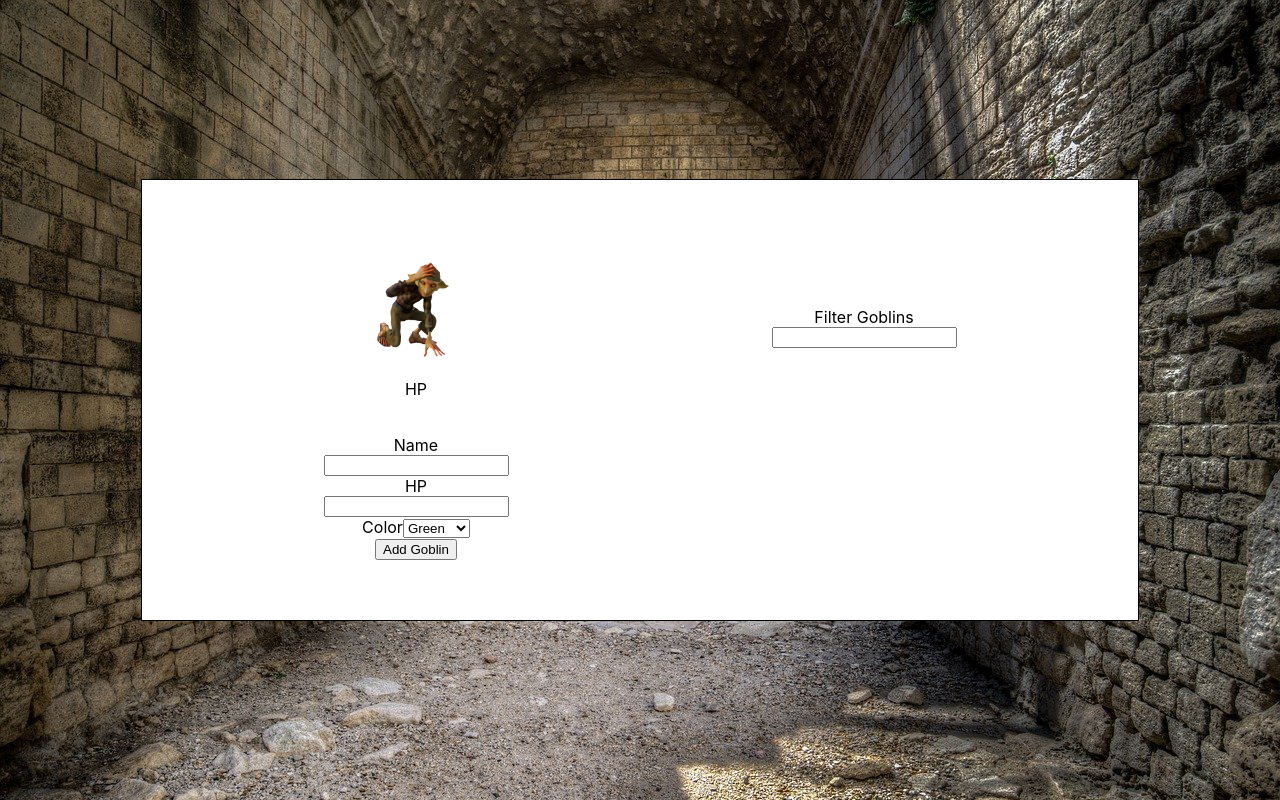
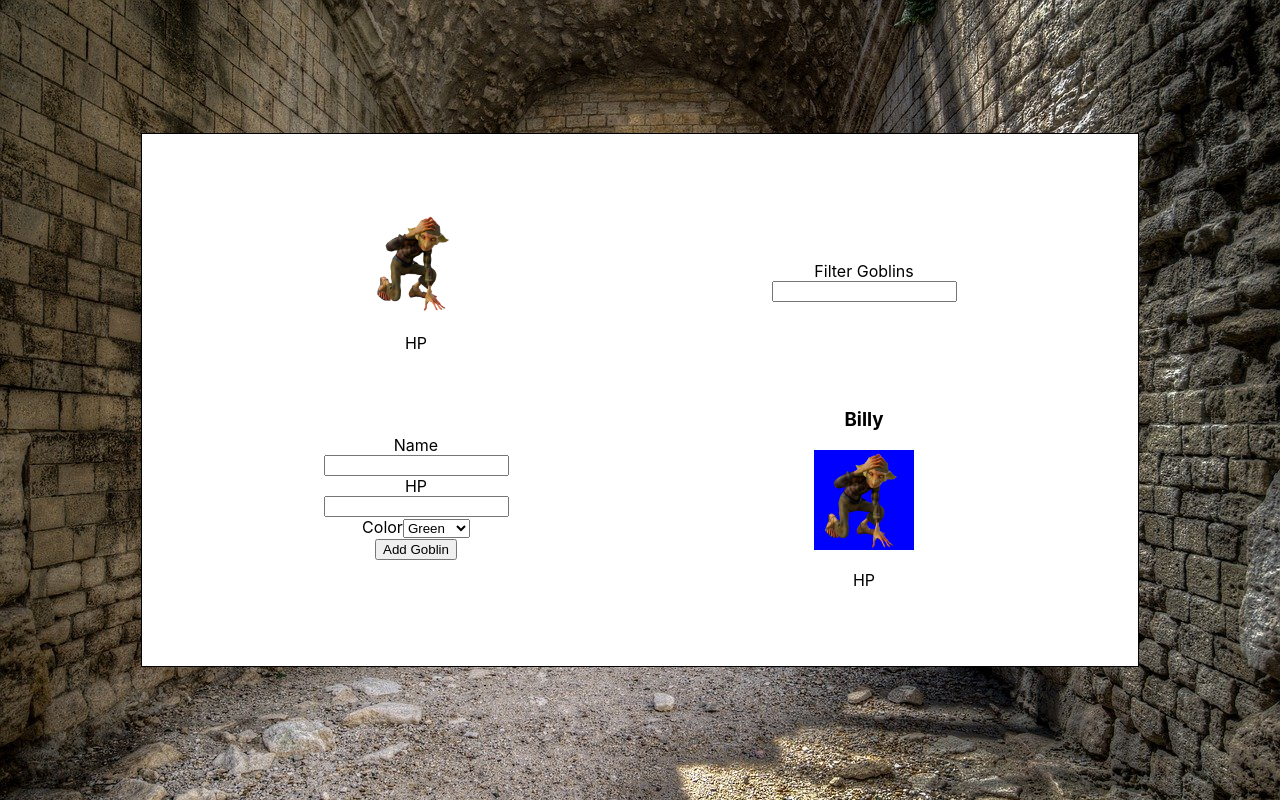
Before and after one commit to Kevin-Roney/react-goblin-builderHB, a React (Create React App) app: page / in a window 1280 px wide. Built offline with nearby package versions, Linux system fonts and the light colour scheme.

Commit message:
completed Goblin.js goblins displaying without hp showing, time to bughunt

```diff
--- a/src/App.js
+++ b/src/App.js
@@ -13,7 +13,13 @@ function App() {
       goblinFormHP, which is how we track the user input for the current HP of the goblin in the form
       goblinFormColor, which is how we track the user input for the current color of the goblin in the form
 */
-  const [allGoblins, setAllGoblins] = useState(['']);
+  const [allGoblins, setAllGoblins] = useState([
+    {
+      goblinFormName: 'Billy',
+      goblinFormHP: 10,
+      goblinFormColor: 'blue'
+    }
+  ]);
   const [goblinFormName, setGoblinFormName] = useState('');
   const [goblinFormColor, setGoblinFormColor] = useState('');
   const [goblinFormHP, setGoblinFormHP] = useState('');
--- a/src/Goblin.js
+++ b/src/Goblin.js
@@ -1,14 +1,14 @@
 import React from 'react';
 
-export default function Goblin(props) {
+export default function Goblin({ goblinFormName, goblinFormHp, goblinFormColor, handleDeleteGoblin }) {
   return (
     // be sure you take a look at this component i'm handing you and figure out what props it will need to work correctly.
     <div
       className='goblin'
-      onClick={() => props.handleDeleteGoblin && props.handleDeleteGoblin(props.goblin.name)}>
-      <h3>{props.goblin.name}</h3>
-      <img src="goblin.png" style={{ backgroundColor: props.goblin.color }} />
-      <p>{props.goblin.hp} HP</p>
+      onClick={() => handleDeleteGoblin && handleDeleteGoblin(goblinFormName)}>
+      <h3>{goblinFormName}</h3>
+      <img src="goblin.png" style={{ backgroundColor: goblinFormColor }} />
+      <p>{goblinFormHp} HP</p>
     </div>
   );
 }
--- a/src/GoblinList.js
+++ b/src/GoblinList.js
@@ -1,10 +1,20 @@
 import React from 'react';
 import Goblin from './Goblin';
 
-export default function GoblinList(props) {
+export default function GoblinList({ goblins, handleDeleteGoblin }) {
   return (
     <div className='goblin-list quarter'>
       {/* map over your goblins and render out a Goblin component for each goblin. You've seen this before. The only difference here is that you need to pass handleDeleteGoblin (a prop that is a function), as well */}
+      {
+        goblins.map((goblin, i) =>
+          <Goblin
+            key={`${goblin.goblinFormHp}-${i}`}
+            goblinFormName={goblin.goblinFormName}
+            goblinFormHp={goblin.goblinFormHp}
+            goblinFormColor={goblin.goblinFormColor}
+            handleDeleteGoblin={handleDeleteGoblin}
+          />)
+      }
     </div>
   );
 }
```
